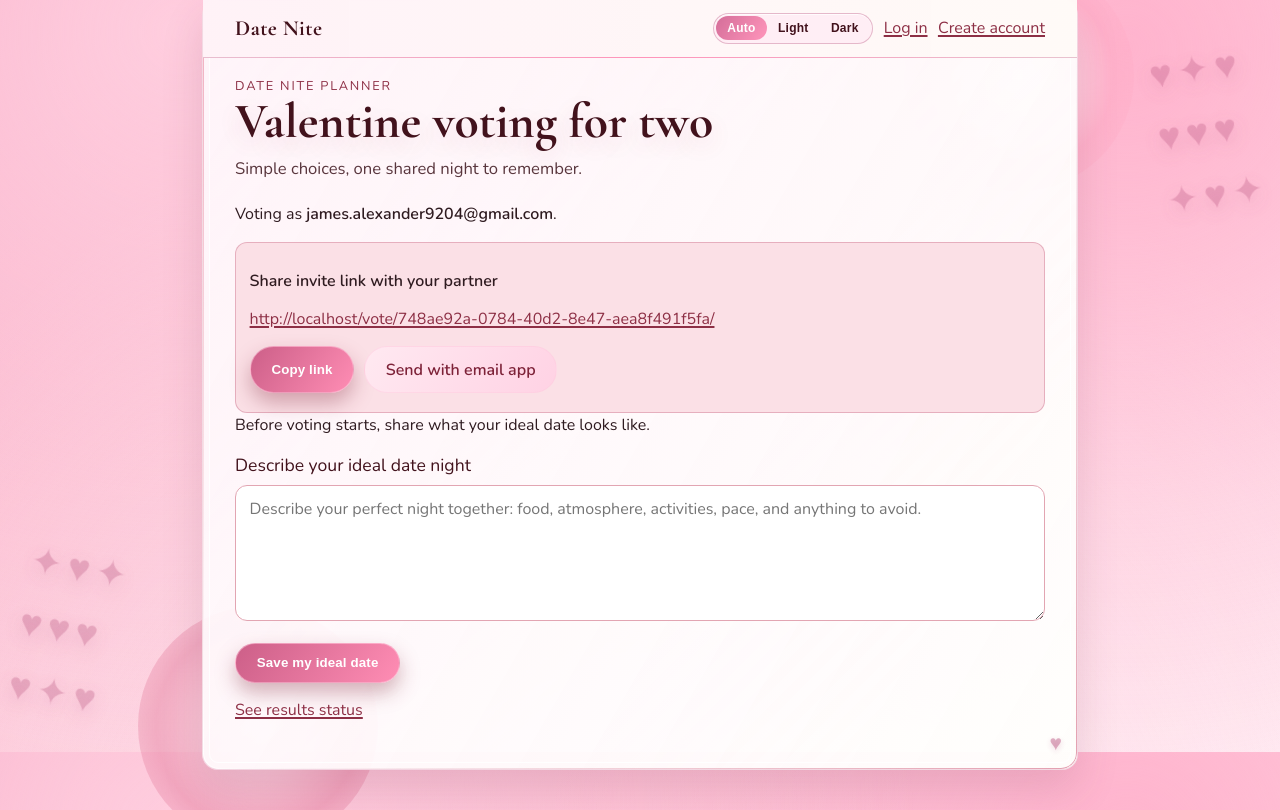
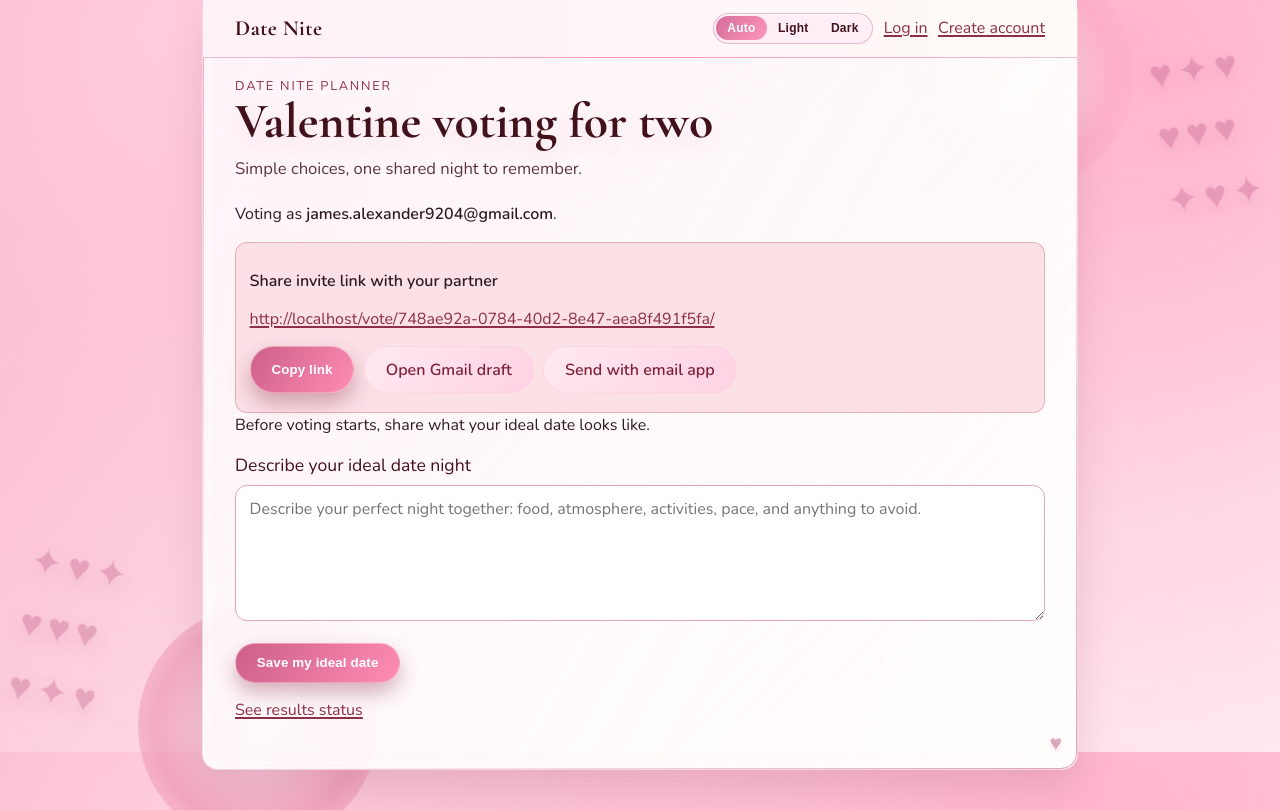
Before and after one commit to JamesJLA/date-nite, a Django app: page /vote/0d0dad52-ed4e-4359-adb3-cd126a9e8ade/ in a window 1280 px wide. Shown: the part 48-858 px from the top of the page. Run offline with Django 5.2, Linux system fonts and the light colour scheme; data comes from the database, SQL or seed files in the repository; parts of the project's set-up code (start-up, migrations or seed data) failed here and were passed over.

Commit message:
gmail deploy

```diff
--- a/planner/templates/planner/vote.html
+++ b/planner/templates/planner/vote.html
@@ -9,6 +9,9 @@
     <p><a href="{{ invitee_link }}">{{ invitee_link }}</a></p>
     <div class="share-actions">
       <button type="button" class="share-copy-btn" data-copy-target="{{ invitee_link }}">Copy link</button>
+      {% if invite_gmail_link %}
+        <a class="share-email-btn" href="{{ invite_gmail_link }}" target="_blank" rel="noopener noreferrer">Open Gmail draft</a>
+      {% endif %}
       <a class="share-email-btn" href="{{ invite_email_link }}">Send with email app</a>
     </div>
     <small class="copy-status" aria-live="polite"></small>
--- a/planner/views.py
+++ b/planner/views.py
@@ -102,6 +102,18 @@ def _invite_email_link(invitee_email, invitee_link):
     body = quote(f"{INVITE_EMAIL_BODY_PREFIX}{invitee_link}")
     recipient = quote(invitee_email.strip())
     return f"mailto:{recipient}?subject={subject}&body={body}"
+
+
+def _invite_gmail_link(invitee_email, invitee_link):
+    if not invitee_link or not invitee_email:
+        return ""
+    recipient = quote(invitee_email.strip())
+    subject = quote(INVITE_EMAIL_SUBJECT)
+    body = quote(f"{INVITE_EMAIL_BODY_PREFIX}{invitee_link}")
+    return (
+        "https://mail.google.com/mail/?view=cm&fs=1"
+        f"&to={recipient}&su={subject}&body={body}"
+    )
 
 
 def _legacy_vote_answers(vote):
@@ -393,9 +405,11 @@ class VoteView(View):
         plan = participant.plan
         invitee_link = ""
         invite_email_link = ""
+        invite_gmail_link = ""
         if participant.role == Participant.INVITER:
             invitee_link = _invitee_vote_link(request, plan)
             invite_email_link = _invite_email_link(plan.invitee_email, invitee_link)
+            invite_gmail_link = _invite_gmail_link(plan.invitee_email, invitee_link)
 
         descriptions_ready = self._all_descriptions_submitted(plan)
 
@@ -416,6 +430,7 @@ class VoteView(View):
                 "ideal_form": ideal_form or IdealDateForm(),
                 "invitee_link": invitee_link,
                 "invite_email_link": invite_email_link,
+                "invite_gmail_link": invite_gmail_link,
             }
 
         if not descriptions_ready:
@@ -426,6 +441,7 @@ class VoteView(View):
                 or IdealDateForm(initial={"ideal_date": participant.ideal_date}),
                 "invitee_link": invitee_link,
                 "invite_email_link": invite_email_link,
+                "invite_gmail_link": invite_gmail_link,
             }
 
         existing_vote = getattr(participant, "generated_vote", None)
@@ -439,6 +455,7 @@ class VoteView(View):
             ),
             "invitee_link": invitee_link,
             "invite_email_link": invite_email_link,
+            "invite_gmail_link": invite_gmail_link,
         }
 
     def get(self, request, token):
```
Also changed, not shown: planner/tests/test_views.py (+2 -0 lines).
